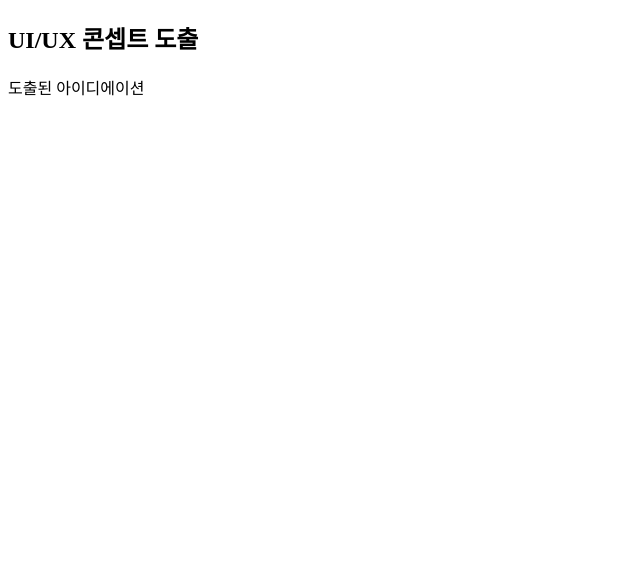
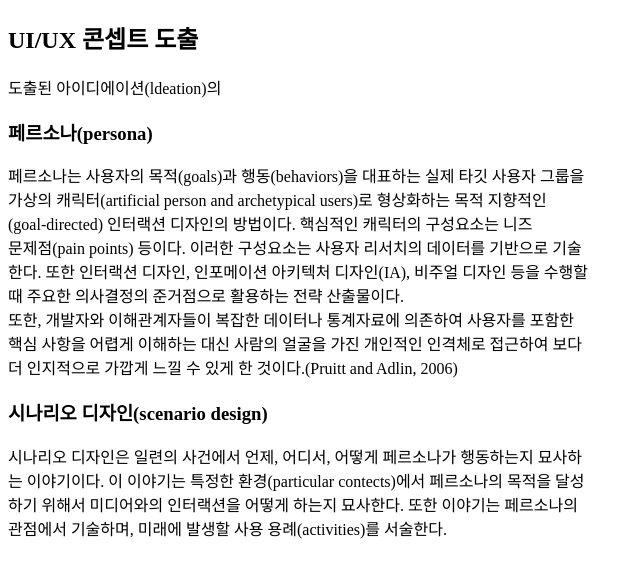
Before and after one commit to cherin0115/mybhar, a plain HTML site: page test.html in a window 1280 px wide. Shown: the whole page, without its empty margins (0-641 px from the left). Drawn offline with Linux system fonts and the light colour scheme.

Commit message:
20210719티스토리사이트

```diff
--- a/test.html
+++ b/test.html
@@ -9,7 +9,29 @@
 <body>
     <h2>UI/UX 콘셉트 도출</h2>
     <div class="well">
-        도출된 아이디에이션
+        도출된 아이디에이션(ldeation)의
+
     </div>
+
+    <h3>페르소나(persona)</h3>
+    <p>
+        페르소나는 사용자의 목적(goals)과 행동(behaviors)을 대표하는 실제 타깃 사용자 그룹을<br>
+      	가상의 캐릭터(artificial person and archetypical users)로 형상화하는 목적 지향적인<br>
+      	(goal-directed) 인터랙션 디자인의 방법이다. 핵심적인 캐릭터의 구성요소는 니즈<br>
+      	문제점(pain points) 등이다. 이러한 구성요소는 사용자 리서치의 데이터를 기반으로 기술<br>
+      	한다. 또한 인터랙션 디자인, 인포메이션 아키텍처 디자인(IA), 비주얼 디자인 등을 수행할<br>
+      	때 주요한 의사결정의 준거점으로 활용하는 전략 산출물이다.<br>
+      	또한, 개발자와 이해관계자들이 복잡한 데이터나 통계자료에 의존하여 사용자를 포함한<br>
+      	핵심 사항을 어렵게 이해하는 대신 사람의 얼굴을 가진 개인적인 인격체로 접근하여 보다<br>
+      	더 인지적으로 가깝게 느낄 수 있게 한 것이다.(Pruitt and Adlin, 2006)<br>
+    </p>
+
+	<h3>시나리오 디자인(scenario design)</h3>
+      <p>
+      	시나리오 디자인은 일련의 사건에서 언제, 어디서, 어떻게 페르소나가 행동하는지 묘사하<br>
+        는 이야기이다. 이 이야기는 특정한 환경(particular contects)에서 페르소나의 목적을 달성<br>
+        하기 위해서 미디어와의 인터랙션을 어떻게 하는지 묘사한다. 또한 이야기는 페르소나의<br>
+        관점에서 기술하며, 미래에 발생할 사용 용례(activities)를 서술한다.
+      </p>
 </body>
 </html>
```
Also changed, not shown: index.html (+1 -1 lines), class/img/img_T.jpg (added).
